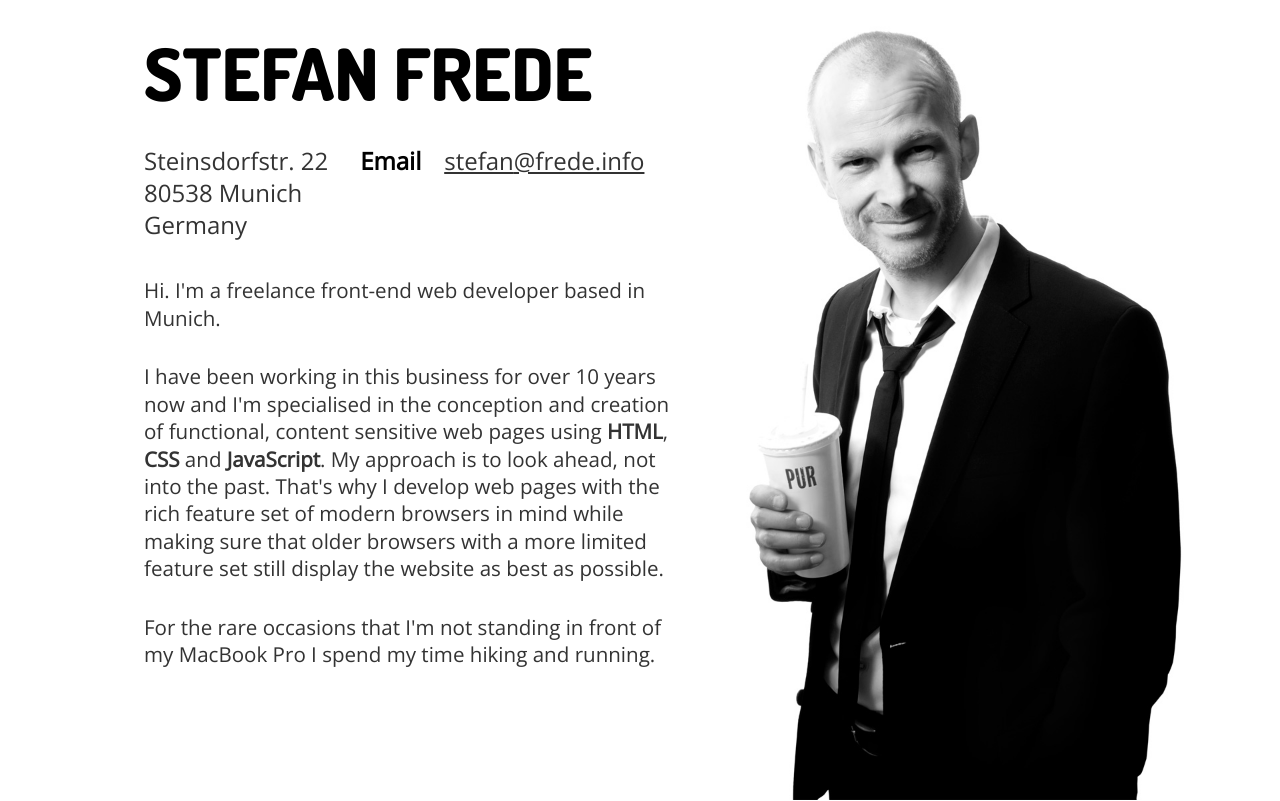
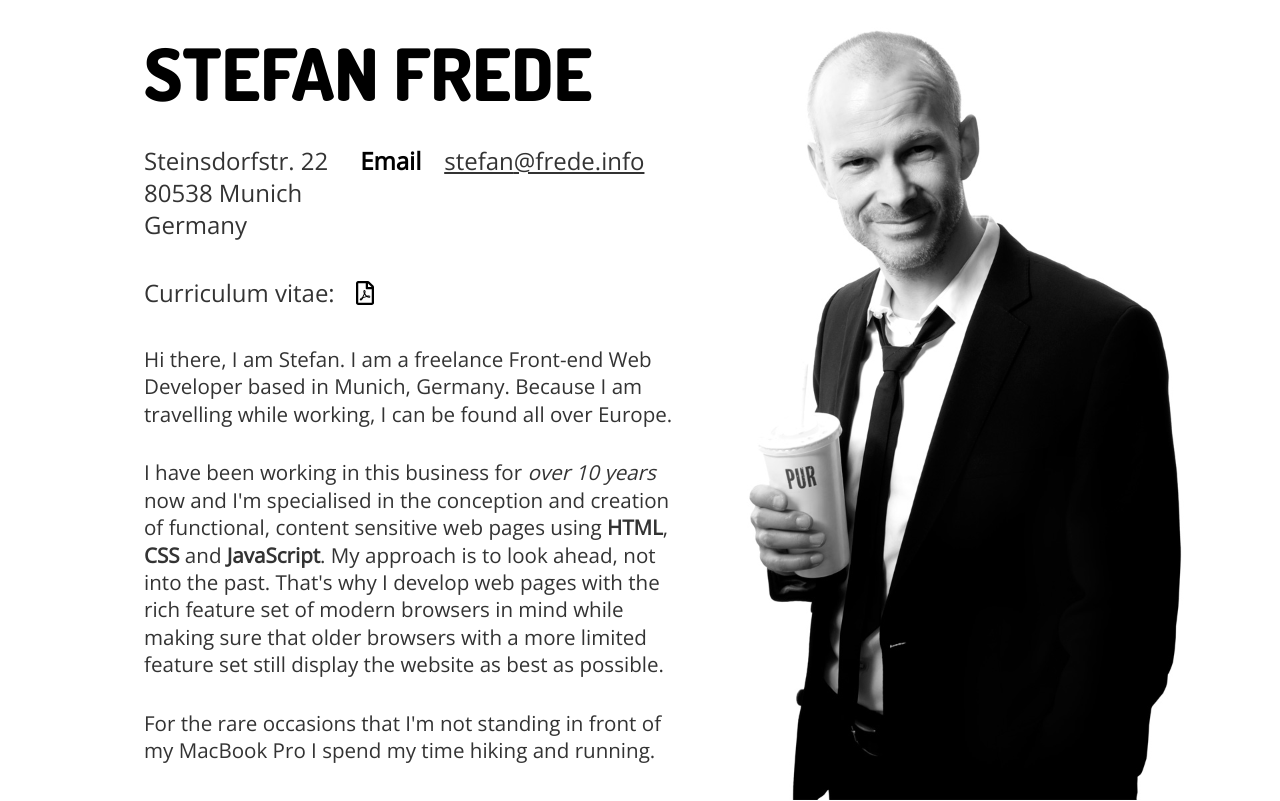
Before and after one commit to stefanfrede/frede-io, a PHP site: page / in a window 1280 px wide. Run offline with PHP 8.4, Linux system fonts and the light colour scheme; some libraries are stand-ins or nearby versions.

Commit message:
Add pdf download

```diff
--- a/css/style.css
+++ b/css/style.css
@@ -299,6 +299,26 @@ article {
     article .description p:last-child {
       margin-bottom: 0em; }
 
+.cv {
+  align-items: center;
+  display: flex;
+}
+
+.cv > a {
+  display: flex;
+  margin-left: 0.75em;
+  transition: fill 0.4s linear 0.1s; }
+}
+
+.cv > a:hover > img {
+  fill: #cc0099;
+}
+
+.cv > a > img {
+  height: 1em;
+  width: 1em;
+}
+
 .lt-ie9 article .description {
   width: 444px; }
 
--- a/index.html
+++ b/index.html
@@ -40,13 +40,23 @@
           </dl>
         </div>
       </address>
+      <p class="cv">
+        Curriculum vitae:
+        <a
+          href="https://cv.frede.io/curriculum_vitae_stefan_frede.pdf"
+          target="_blank">
+          <img src="./img/file-pdf.svg"  alt="PDF Icon" />
+        </a>
+      </p>
       <div class="description">
         <p>
-          Hi. I'm a freelance front-end web developer based in Munich.
+          Hi there, I am Stefan. I am a freelance Front-end Web Developer based
+          in Munich, Germany. Because I am travelling while working, I can be
+          found all over Europe.
         </p>
         <p>
-          I have been working in this business for over 10 years now and I'm
-          specialised in the conception and creation of functional, content
+          I have been working in this business for <i>over 10 years</i> now and
+          I'm specialised in the conception and creation of functional, content
           sensitive web pages using <strong>HTML</strong>, <strong>CSS</strong>
           and <strong>JavaScript</strong>. My approach is to look ahead, not
           into the past. That's why I develop web pages with the rich feature
```
Also changed, not shown: img/file-pdf.svg (added).
